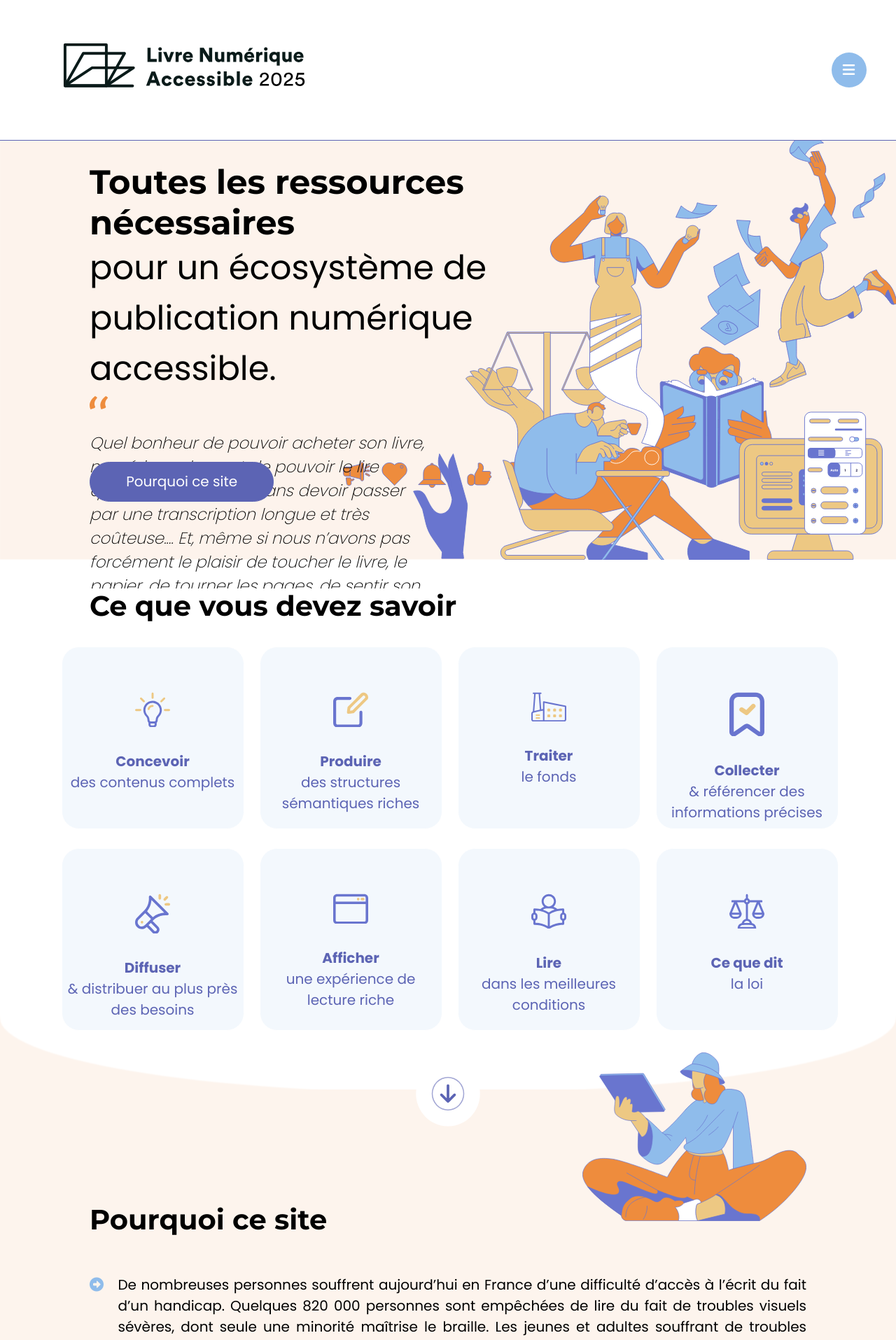
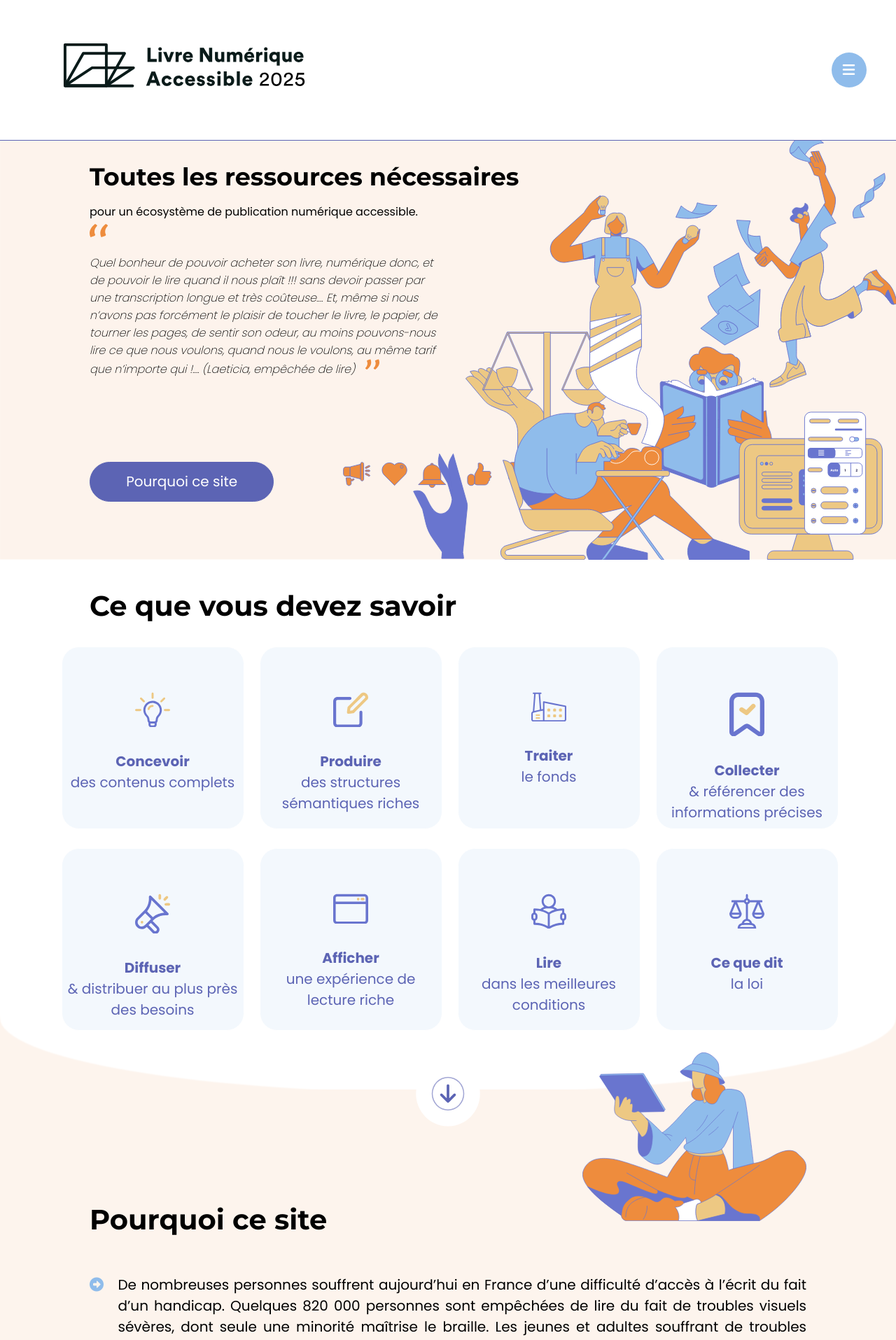
Before and after one commit to edition-accessible/lina25, a Jekyll site: the page built from index.markdown, in a window 1280 px wide. Shown: the top 1915 px of the page at 70% size. Built offline with Jekyll 4.4.1, drawn with Linux system fonts in a browser that asks for light colours; nearby versions of some CDN libraries.

Commit message:
rectification font-size intro (responsive)

```diff
--- a/assets/sass/abstracts/_responsive.scss
+++ b/assets/sass/abstracts/_responsive.scss
@@ -5,13 +5,13 @@
 }
 
 @mixin breakpoint-laptop {
-    @media screen and (max-width: 1300px) {
+    @media screen and (max-width: 1500px) {
         @content;
     }
 }
 
 @mixin breakpoint-laptop_small {
-    @media screen and (max-width: 1150px) {
+    @media screen and (max-width: 1200px) {
         @content;
     }
 }
--- a/assets/sass/main.css
+++ b/assets/sass/main.css
@@ -78,7 +78,7 @@ span {
   border-bottom: 1px solid #5c64b4;
   z-index: 5;
 }
-@media screen and (max-width: 1300px) {
+@media screen and (max-width: 1500px) {
   .nav {
     padding-right: 3%;
   }
@@ -105,7 +105,7 @@ span {
     font-size: 20px;
   }
 }
-@media screen and (max-width: 1300px) {
+@media screen and (max-width: 1500px) {
   .nav .menu {
     display: none;
   }
@@ -132,7 +132,7 @@ span {
 #dropdown_button {
   display: none;
 }
-@media screen and (max-width: 1300px) {
+@media screen and (max-width: 1500px) {
   #dropdown_button {
     display: block;
   }
@@ -168,7 +168,7 @@ span {
       }
   }*/
 }
-@media screen and (max-width: 1300px) {
+@media screen and (max-width: 1500px) {
   #dropdown_button .dropdown_btn {
     display: block;
     flex-grow: 0;
@@ -293,7 +293,7 @@ footer ul {
   gap: 50px;
   padding: 2%;
 }
-@media screen and (max-width: 1300px) {
+@media screen and (max-width: 1500px) {
   footer ul {
     gap: 20px;
   }
@@ -384,31 +384,52 @@ footer ul a:hover span {
     background-color: #fdf4ed;
   }
 }
-.intro div h1,
-.intro div span {
+.intro div h1 {
   margin: 0%;
-  font-size: 48px;
+  font-size: 35px;
   color: black;
 }
-@media screen and (max-width: 992px) {
-  .intro div h1,
-.intro div span {
-    width: 80%;
-    font-size: 30px;
+@media screen and (max-width: 1200px) {
+  .intro div h1 {
+    width: 100%;
+    font-size: 24px;
   }
 }
 @media screen and (max-width: 500px) {
-  .intro div h1,
-.intro div span {
+  .intro div h1 {
     width: 100%;
+  }
+}
+@media screen and (min-width: 2000px) {
+  .intro div h1 {
+    font-size: 50px;
   }
 }
 .intro div span {
   font-weight: 400;
+  margin: 0%;
+  font-size: 30px;
+  color: black;
+}
+@media screen and (max-width: 1200px) {
+  .intro div span {
+    width: 100%;
+    font-size: 18px;
+  }
+}
+@media screen and (max-width: 1500px) {
+  .intro div span {
+    font-size: 16px;
+  }
 }
 @media screen and (max-width: 576px) {
   .intro div span {
     padding-bottom: 5%;
+  }
+}
+@media screen and (min-width: 2000px) {
+  .intro div span {
+    font-size: 40px;
   }
 }
 .intro div img {
@@ -427,12 +448,22 @@ footer ul a:hover span {
   font-weight: 200;
   font-style: italic;
   width: 75%;
-  font-size: 23px;
+  font-size: 20px;
 }
-@media screen and (max-width: 992px) {
+@media screen and (max-width: 1500px) {
   .intro .page__lead {
-    font-weight: 400;
-    width: 100%;
+    font-size: 16px;
+    width: 80%;
+  }
+}
+@media screen and (max-width: 1200px) {
+  .intro .page__lead {
+    font-size: 14px;
+  }
+}
+@media screen and (min-width: 2000px) {
+  .intro .page__lead {
+    font-size: 24px;
   }
 }
 .intro .page__lead #apostrophe_fin {
@@ -500,7 +531,7 @@ footer ul a:hover span {
   gap: 27px;
   padding-bottom: 2%;
 }
-@media screen and (max-width: 1150px) {
+@media screen and (max-width: 1200px) {
   .aspects {
     grid-template-columns: 30% 30% 30%;
   }
--- a/assets/sass/pages/_home.scss
+++ b/assets/sass/pages/_home.scss
@@ -16,23 +16,38 @@
             width: 90%;
             background-color: $color_bg-main;
         }
-        h1,
-        span {
+        h1 {
             margin: 0%;
-            font-size: 48px;
+            font-size: 35px;
             color: black;
-            @include breakpoint-tablet {
-                width: 80%;
-                font-size: 30px;
+            @include breakpoint-laptop_small {
+                width: 100%;
+                font-size: 24px;
             }
             @include breakpoint-mobile_small {
                 width: 100%;
             }
+            @include breakpoint-XXL {
+                font-size: 50px;
+            }
         }
         span {
             font-weight: 400;
+            margin: 0%;
+            font-size: 30px;
+            color: black;
+            @include breakpoint-laptop_small {
+                width: 100%;
+                font-size: 18px;
+            }
+            @include breakpoint-laptop {
+                font-size: 16px;
+            }
             @include breakpoint-mobile {
                 padding-bottom: 5%;
+            }
+            @include breakpoint-XXL {
+                font-size: 40px;
             }
         }
         img {
@@ -50,10 +65,16 @@
         font-weight: 200;
         font-style: italic;
         width: 75%;
-        font-size: 23px;
-        @include breakpoint-tablet {
-            font-weight: 400;
-            width: 100%;
+        font-size: 20px;
+        @include breakpoint-laptop {
+            font-size: 16px;
+            width: 80%;
+        }
+        @include breakpoint-laptop_small {
+            font-size: 14px;
+        }
+        @include breakpoint-XXL {
+            font-size: 24px;
         }
         #apostrophe_fin {
             transform: rotate(180deg);
```
Also changed, not shown: 1 other file.
